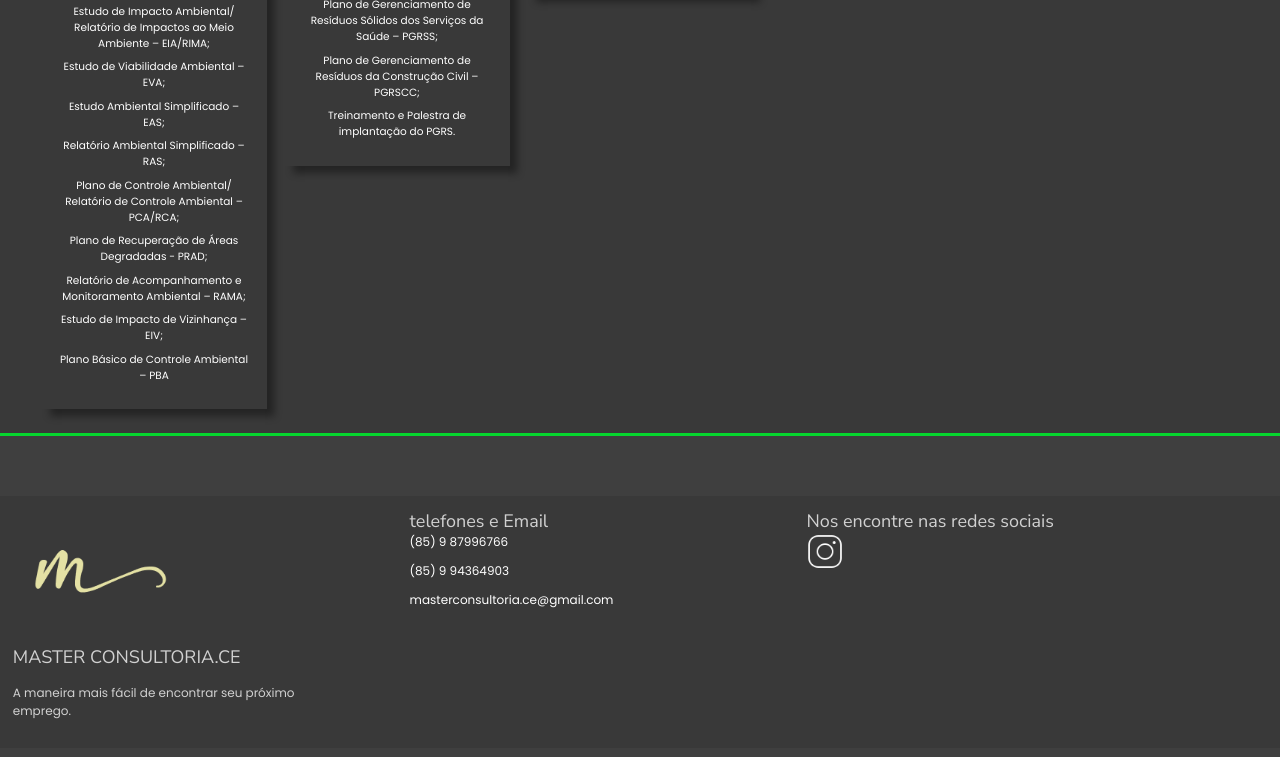
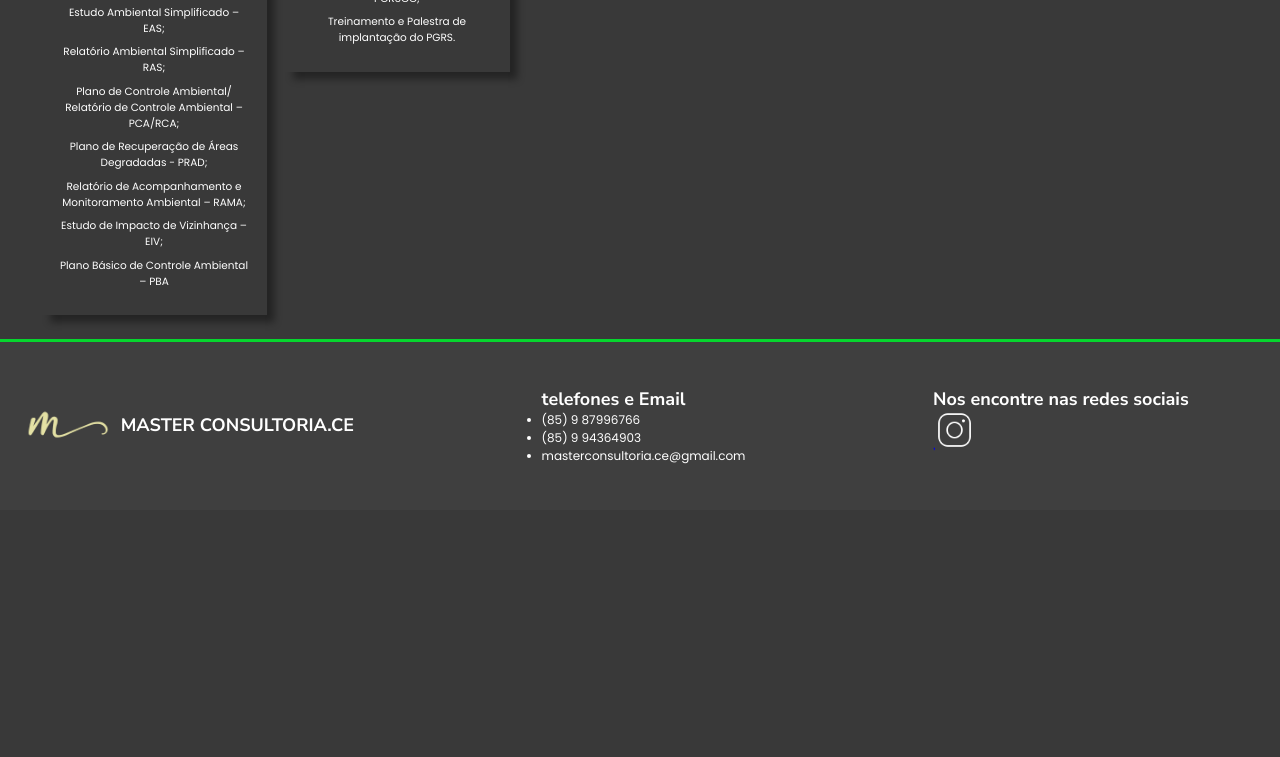
Before and after one commit to Rafael-Amora/MASTER_CONSULTORIA.CE, a plain HTML site: page index.html in a window 1280 px wide. Shown: the part 1769-2526 px from the top of the page. After the commit the page ends 2279 px from the top, so only its background shows below. Drawn offline with Linux system fonts and the light colour scheme.

Commit message:
Desenvolvimento 2.0

```diff
--- a/index.html
+++ b/index.html
@@ -194,12 +194,10 @@
     </main>
 
     <footer>
-        <div class="wrapper">
-            <div class="footer-box">
+        <div class="footer-box1">
+            <img src="./favicons/FAV ICON.png">
             <div class="company-footer">
-                    <img src="./favicons/FAV ICON.png">
                 <h2>MASTER CONSULTORIA.CE</h2>
-                    <p>A maneira mais fácil de encontrar seu próximo emprego.</p>
             </div>
         </div>
         <div class="footer-box">
@@ -215,16 +213,11 @@
         </div>
         <div class="footer-box">
             <h2>Nos encontre nas redes sociais</h2>
-                <ul class="footer-list">
+            <a href="https://www.instagram.com/masterconsultoria.ce/?igshid=YmMyMTA2M2Y%3D" target="_blank">
+                ,<img src="./img/icons8-instagram-50.png" alt="instagram">
+            </a>
+        </div>
 
-                    <li>
-                        <a href="https://www.instagram.com/masterconsultoria.ce/?igshid=YmMyMTA2M2Y%3D"> <img
-                                src="./img/icons8-instagram-50.png" alt="Instagram"> </a>
-
-                    </li>
-                </ul>
-            </div>
-        </div>
 
     </footer>
 
--- a/style.css
+++ b/style.css
@@ -7,13 +7,14 @@
     margin: 0;
     box-sizing: border-box;
     text-decoration: none;
-    background-color: rgba(57, 57, 57, 255);
+
 }
 
 body {
     font-family: 'Nunito Sans', sans-serif;
     font-size: 100%;
     zoom: 0.75;
+    background-color: rgba(57, 57, 57, 255);
 }
 
 body p {
@@ -27,6 +28,9 @@ body ul {
 
 header {
     display: flex;
+    position: fixed;
+    z-index: 99;
+    width: 100%;
 }
 
 .logo img {
@@ -34,6 +38,7 @@ header {
     height: 120px;
     width: 400px;
     border-bottom: 3px #e2e1a6 solid;
+
 
 }
 
@@ -46,6 +51,7 @@ header {
     align-items: center;
     padding-left: 110px;
     border-bottom: 3px #e2e1a6 solid;
+
 
 
 }
@@ -81,7 +87,7 @@ header {
     background-size: cover;
 }
 
-h1 {
+#empresa h1 {
     margin-top: 50px;
     margin-bottom: 50px;
     text-align: center;
@@ -150,7 +156,6 @@ h1 {
 
 #serviços {
     width: 1000px;
-    background-color: #fbfbf0;
     border-radius: 8px;
     margin-top: 30px;
     margin-left: auto;
@@ -237,114 +242,24 @@ h1 {
 
 /* footer */
 footer {
+    display: flex;
+    align-items: flex-start;
+    gap: 250px;
     background-color: #3f3f3f;
-    padding: 5em 0;
-    padding-bottom: 40px;
     border-top: 5px solid #06d62e;
+    padding: 60px 0px 60px 20px;
+    color: white;
+    flex-wrap: wrap;
 }
 
-footer h2,
-footer p,
-footer a,
-footer span {
-    color: #D1D1D1;
+.footer-box1 {
+    display: flex;
+    align-items: center;
 }
 
-footer h2 {
-    font-weight: 400;
+.footer-box1 img {
+    height: 100px;
 }
-
-footer a {
-    text-decoration: none;
-}
-
-footer ul {
-    padding: 0;
-}
-
-footer li {
-    list-style: none;
-}
-
-.footer-box {
-    width: 31%;
-    padding: 1%;
-    float: left;
-}
-
-footer .wrapper:after {
-    clear: both;
-    content: "";
-    display: block;
-}
-
-.company-footer {
-    width: 80%;
-
-}
-
-.company-footer h2 {
-    margin-top: 10px;
-}
-
-.company-footer h2,
-.company-footer p {
-    margin-bottom: 20px;
-}
-
-.footer-list li {
-    margin-bottom: 15px;
-}
-
-.footer-list a {
-    transition: 0.5s;
-}
-
-.footer-list a:hover {
-    color: #FFF;
-}
-
-.footer-list li:after {
-    clear: both;
-    content: "";
-    display: block;
-}
-
-.articles-footer {
-    width: 80%;
-}
-
-.footer-list.footer-article-list span {
-    display: block;
-    float: none;
-}
-
-.fab {
-    font-size: 30px;
-    margin-right: 10px;
-    float: left;
-}
-
-.footer-list li span {
-    float: left;
-    height: 30px;
-    line-height: 30px;
-}
-
-
-.footer-bottom p {
-    font-weight: 600;
-    margin-top: 40px;
-}
-
-footer li {
-    color: #fff;
-}
-
-.company-footer img h2 p {
-    border-bottom: 1000px;
-}
-
 
 
 
@@ -365,4 +280,6 @@ footer li {
     .cards section.card button {
         font-size: 70%;
     }
+
+    footer {}
 }
```
Lines whose indentation alone changed are shown as unchanged.
